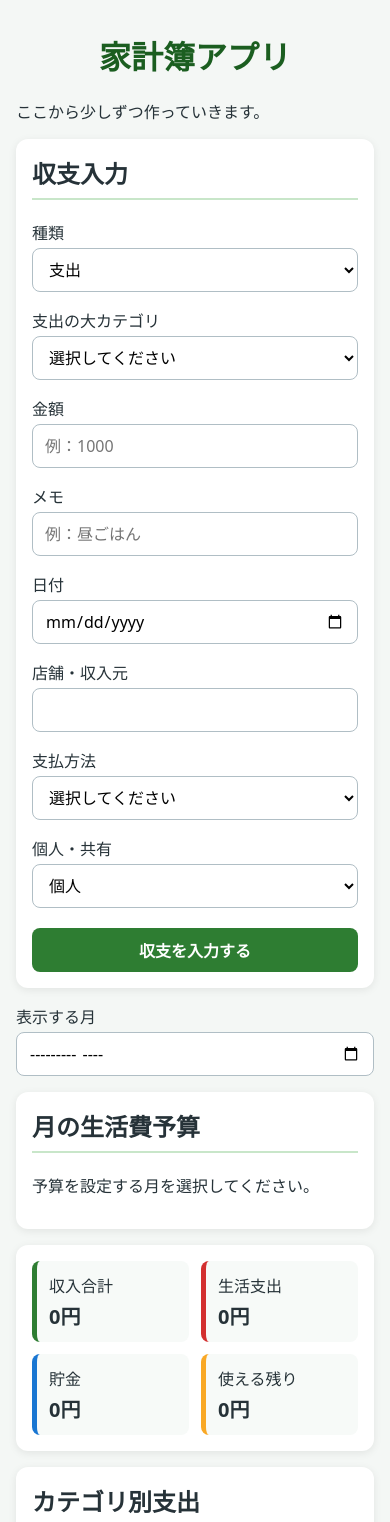
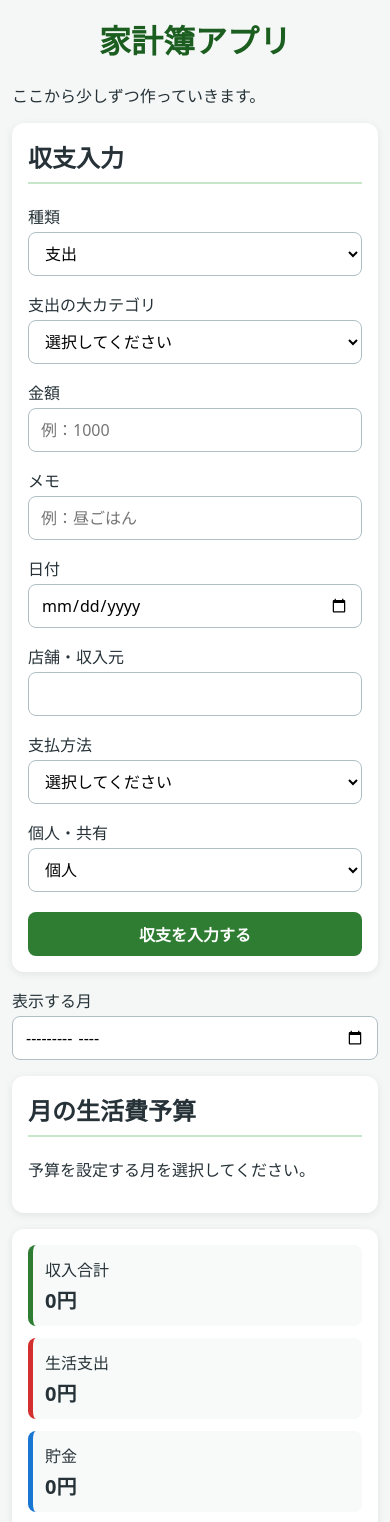
Before and after one commit to wasyun4/zubora-kakeibo-pwa, a React (Vite) app: page / in a window 390 px wide. Shown: the top 1522 px of the page. Built offline with nearby package versions, Linux system fonts and the light colour scheme.

Commit message:
style: improve mobile layout

```diff
--- a/src/styles.css
+++ b/src/styles.css
@@ -172,3 +172,22 @@ li button {
   border-radius: inherit;
   transition: width 0.3s ease;
 }
+
+@media (max-width: 420px) {
+  main {
+    padding: 1rem 0.75rem;
+  }
+
+  .summary {
+    grid-template-columns: 1fr;
+  }
+
+  .summary-item strong {
+    overflow-wrap: anywhere;
+  }
+
+  input,
+  select {
+    font-size: 16px;
+  }
+}
```
Also changed, not shown: 1 other file (tests, documents, lock files or other folders).
